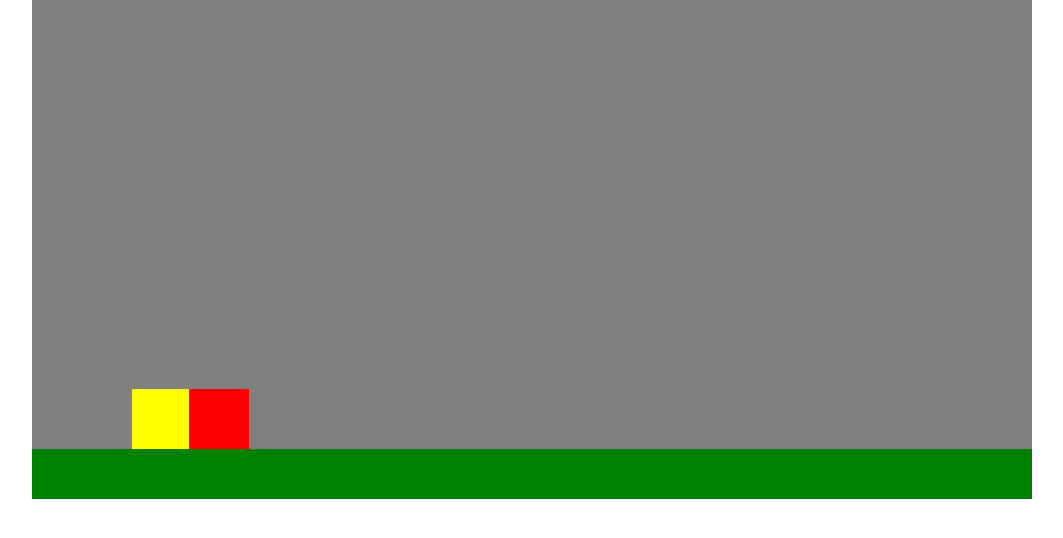
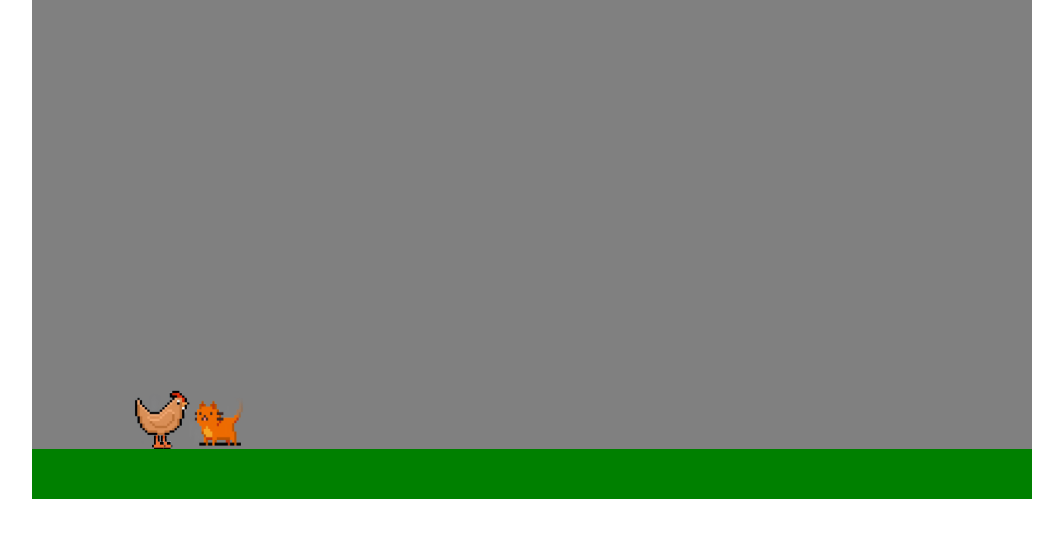
Before and after one commit to Cosmin-Valentin/laravel_webGames, a Laravel app: page /games/runner2 in a window 1280 px wide. Shown: the part 173-711 px from the top of the page, without its empty margins (0-1063 px from the left). Run offline with Laravel 12, Linux system fonts and the light colour scheme; the visitor is signed in with stand-in values (Sample User, id 1); style sheets or scripts are compiled from the project's sources; parts of the project's set-up code (start-up, migrations or seed data) failed here and were passed over.

Commit message:
Obstacle wip

```diff
--- a/resources/css/runner.css
+++ b/resources/css/runner.css
@@ -29,7 +29,6 @@
     position: relative;
     top: 390px;
     left: 100px;
-    background: yellow;
 }
 
 .jump {
@@ -64,5 +63,45 @@
     height: 60px;
     position: relative;
     top: 330px;
-    background: red;
 }
+
+.shrink {
+    animation: shrink 0.2s linear;
+}
+@keyframes shrink {
+    0% {
+        top: 330px;
+        width: 60px;
+    }
+    100% {
+        top: 390px;
+        width: 10px;
+    }
+}
+
+.chicken {
+    width: 60px;
+    height: 60px;
+}
+
+.leg {
+    position: relative;
+    width: 17px;
+    height: 17px;
+    transform-origin: top;
+}
+
+.leg.right {
+    bottom: 31px;
+    left: 19px;
+}
+
+.leg.left {
+    bottom: 14px;
+    left: 26px;
+}
+
+.cat {
+    width: 60px;
+    height: 60px;
+}
--- a/resources/js/runner.js
+++ b/resources/js/runner.js
@@ -30,8 +30,10 @@ if (runnerContainer) {
 
         function handleCollision() {
             if (hit) {
-                console.log("hit");
-                resetObstacle();
+                obstacle.classList.add("shrink");
+                setTimeout(function () {
+                    resetObstacle();
+                }, 200);
             } else {
                 console.error("game over");
             }
@@ -50,6 +52,7 @@ if (runnerContainer) {
         function resetObstacle() {
             x = sandboxWidth;
             obstacle.style.transform = `translateX(${x}px)`;
+            obstacle.classList.remove("shrink");
             setTimeout(() => {
                 requestAnimationFrame(animate);
             }, getRandomCount(3) * 1000);
--- a/resources/views/games/runner2.blade.php
+++ b/resources/views/games/runner2.blade.php
@@ -6,8 +6,14 @@
 
     <div class="runner-container">
         <div id="game">
-            <div id="chicken"></div>
-            <div id="obstacle"></div>
+            <div id="chicken">
+                <img class="chicken" src="{{ asset('images/chicken.png') }}" alt="chicken">
+                <img class="leg left" src="{{ asset('images/leg.png') }}" alt="chicken leg">
+                <img class="leg right" src="{{ asset('images/leg.png') }}" alt="chicken leg">
+            </div>
+            <div id="obstacle">
+                <img class="cat" src="{{ asset('images/cat.png') }}" alt="cat" >
+            </div>
         </div>
         <div id="ground"></div>
     </div>
```
Also changed, not shown: public/images/cat.png (added).
